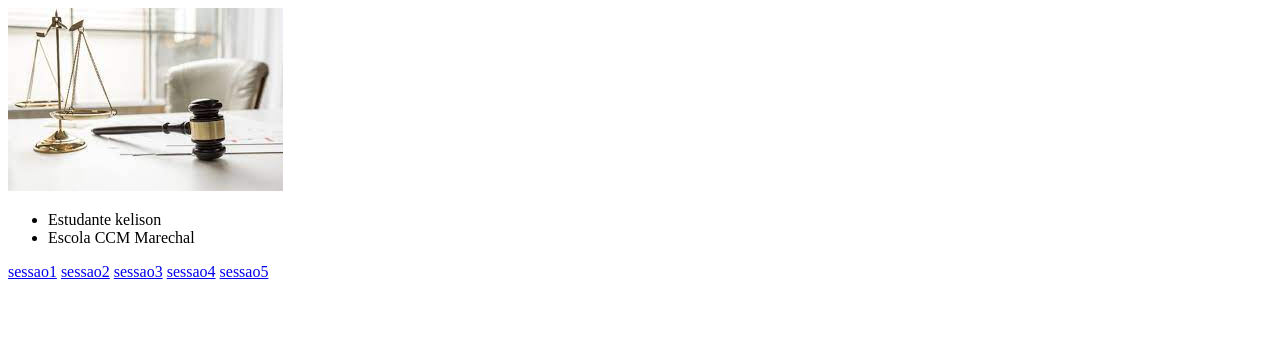
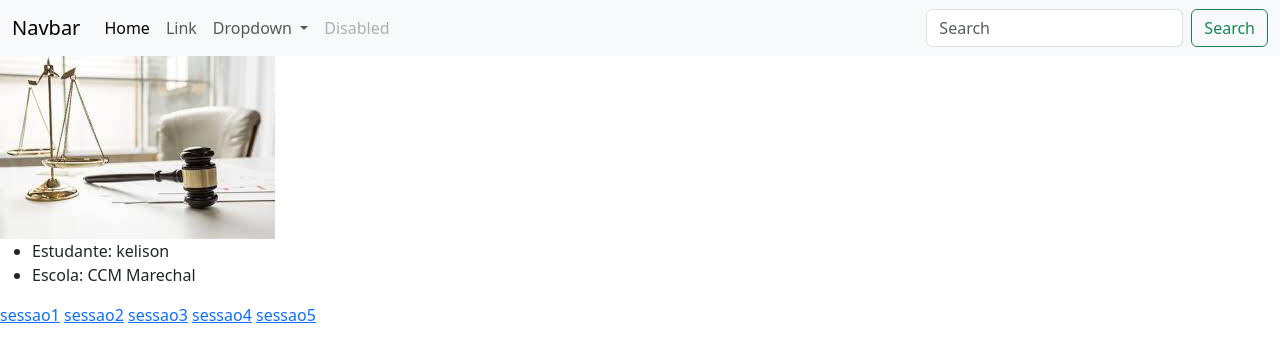
Before and after one commit to Kelisonlohmann/kelisonlohmann.github.io, a plain HTML site: page index.html in a window 1280 px wide. Drawn offline with nearby package versions, Linux system fonts and the light colour scheme.

Commit message:
Update index.html

```diff
--- a/index.html
+++ b/index.html
@@ -5,14 +5,51 @@
     <meta http-equiv="X-UA-Compatible" content="IE=edge">
     <meta name="viewport" content="width=device-width, initial-scale=1.0">
     <title>Document</title>
+    <link href="https://cdn.jsdelivr.net/npm/bootstrap@5.3.1/dist/css/bootstrap.min.css" rel="stylesheet" integrity="sha384-4bw+/aepP/YC94hEpVNVgiZdgIC5+VKNBQNGCHeKRQN+PtmoHDEXuppvnDJzQIu9" crossorigin="anonymous">
 </head>
 <body>
+    <nav class="navbar navbar-expand-lg bg-body-tertiary">
+        <div class="container-fluid">
+          <a class="navbar-brand" href="#">Navbar</a>
+          <button class="navbar-toggler" type="button" data-bs-toggle="collapse" data-bs-target="#navbarSupportedContent" aria-controls="navbarSupportedContent" aria-expanded="false" aria-label="Toggle navigation">
+            <span class="navbar-toggler-icon"></span>
+          </button>
+          <div class="collapse navbar-collapse" id="navbarSupportedContent">
+            <ul class="navbar-nav me-auto mb-2 mb-lg-0">
+              <li class="nav-item">
+                <a class="nav-link active" aria-current="page" href="#">Home</a>
+              </li>
+              <li class="nav-item">
+                <a class="nav-link" href="#">Link</a>
+              </li>
+              <li class="nav-item dropdown">
+                <a class="nav-link dropdown-toggle" href="#" role="button" data-bs-toggle="dropdown" aria-expanded="false">
+                  Dropdown
+                </a>
+                <ul class="dropdown-menu">
+                  <li><a class="dropdown-item" href="#">Action</a></li>
+                  <li><a class="dropdown-item" href="#">Another action</a></li>
+                  <li><hr class="dropdown-divider"></li>
+                  <li><a class="dropdown-item" href="#">Something else here</a></li>
+                </ul>
+              </li>
+              <li class="nav-item">
+                <a class="nav-link disabled" aria-disabled="true">Disabled</a>
+              </li>
+            </ul>
+            <form class="d-flex" role="search">
+              <input class="form-control me-2" type="search" placeholder="Search" aria-label="Search">
+              <button class="btn btn-outline-success" type="submit">Search</button>
+            </form>
+          </div>
+        </div>
+      </nav>
     <header class="cabecalho">
-        <img class="cabecalho-imagem" src="download.jpeg" alt="adivocacia">
+        <img class="cabecalho-imagem" src="download.jpeg" alt="site">
       <ul class="cabecalho-lista-item">
-          <li class="cabecalho-lista-item">Estudante
+          <li class="cabecalho-lista-item">Estudante:
            kelison</li>
-          <li class="cabecalho-lista-item">Escola
+          <li class="cabecalho-lista-item">Escola:
            CCM Marechal</li>
           </hul>
       </header>
```
